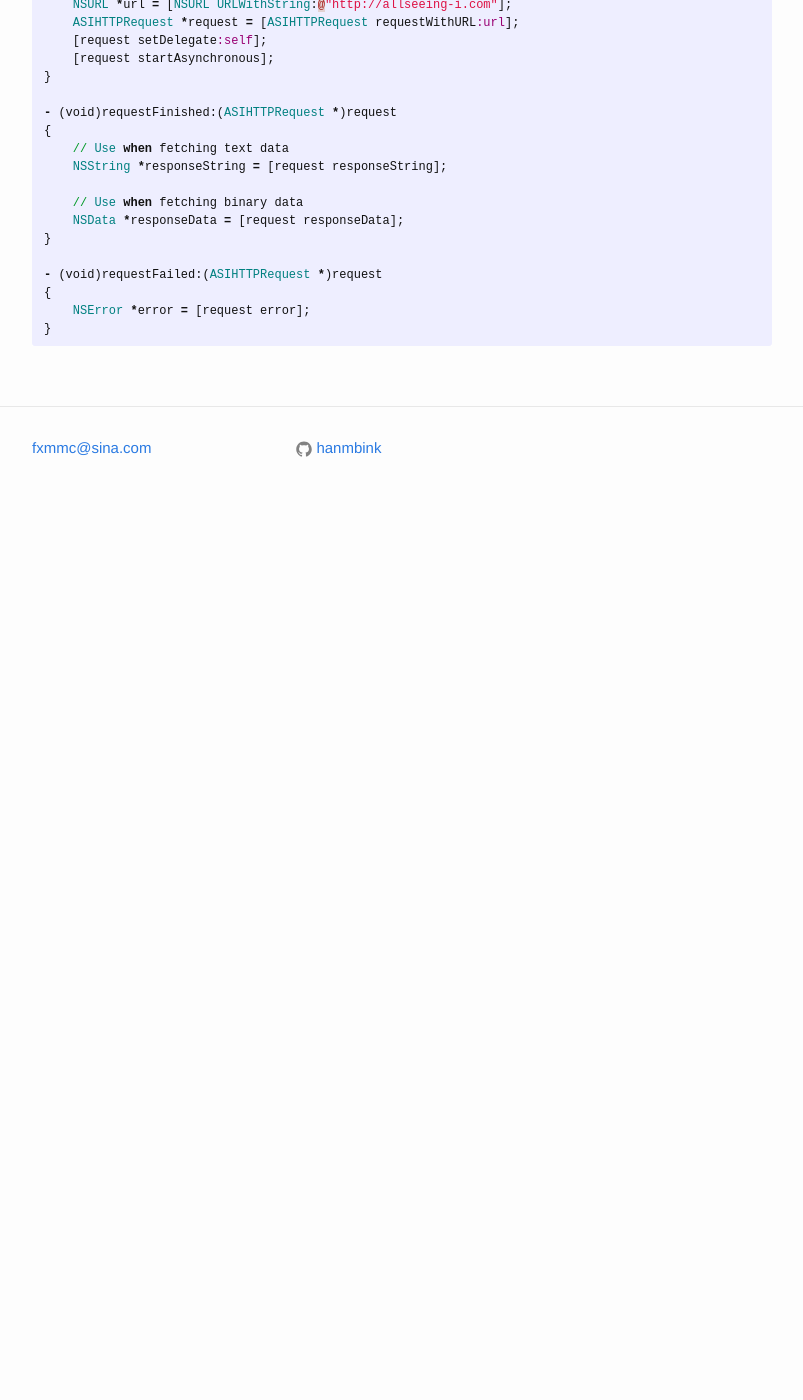
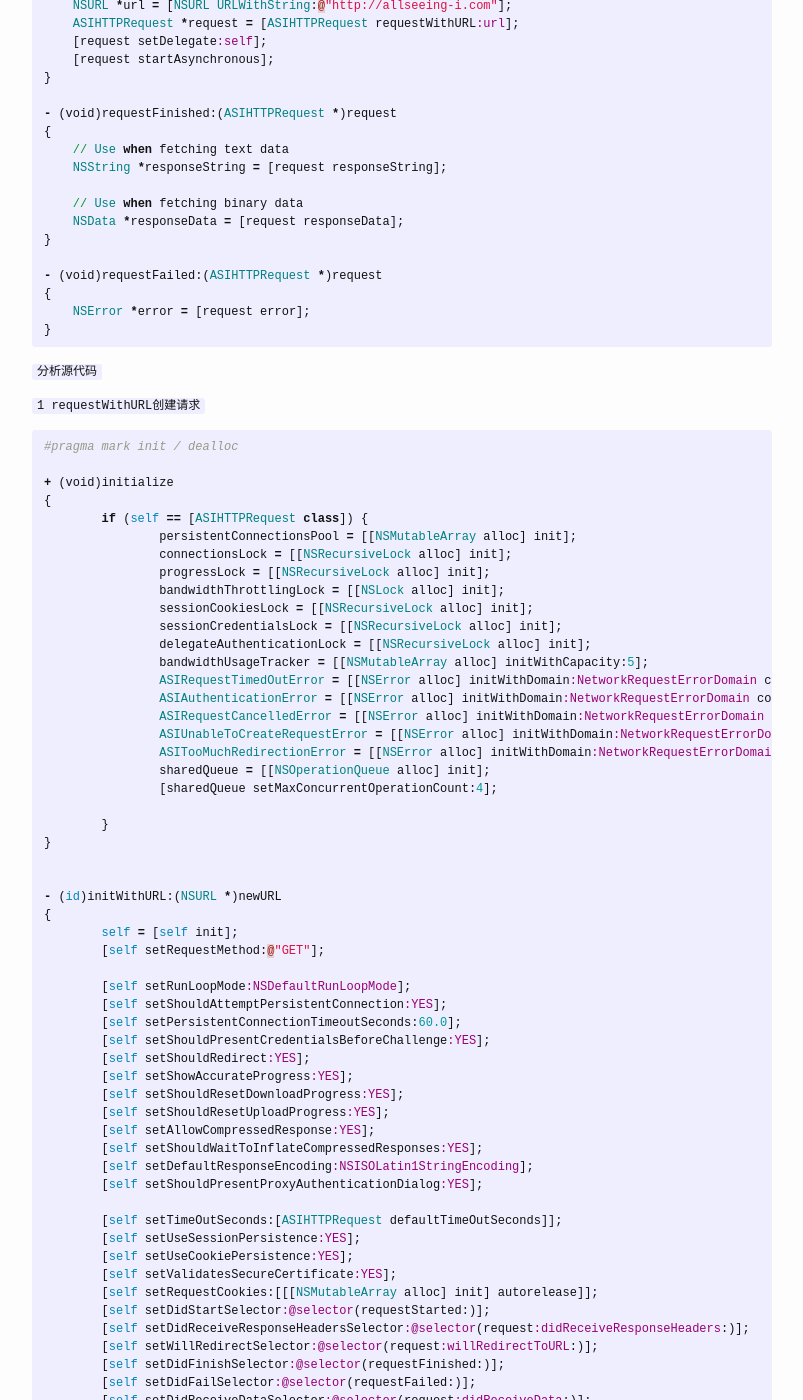
Before and after one commit to binkwang/hanmbink.github.io, a Jekyll site: the page built from _posts/2014-10-27-ASIHTTPRequest请求执行过程.markdown, in a window 1280 px wide and 1400 px high, scrolled down 270 px. Shown: the whole window, without its empty margins (238-1041 px from the left). Built offline with Jekyll 4.4.1, drawn with Linux system fonts in a browser that asks for light colours; before the commit the page ends 900 px from its top, so only the background shows below that; some of the changed text lies outside the part shown.

Commit message:
Update 2014-10-27-ASIHTTPRequest请求执行过程.markdown

```diff
--- a/_posts/2014-10-27-ASIHTTPRequest请求执行过程.markdown
+++ b/_posts/2014-10-27-ASIHTTPRequest请求执行过程.markdown
@@ -5,7 +5,7 @@ date:   2014-10-27 17:00:00
 categories: [技术,ios]
 ---
 
-ASIHTTPRequest创建异步请求
+`ASIHTTPRequest创建异步请求`
 
 {% highlight ruby %}
 - (IBAction)grabURLInBackground:(id)sender
@@ -32,26 +32,128 @@ ASIHTTPRequest创建异步请求
 {% endhighlight %}
 
 
+`分析源代码`
+
+`1 requestWithURL创建请求`
+
 {% highlight ruby %}
+#pragma mark init / dealloc
 
++ (void)initialize
+{
+	if (self == [ASIHTTPRequest class]) {
+		persistentConnectionsPool = [[NSMutableArray alloc] init];
+		connectionsLock = [[NSRecursiveLock alloc] init];
+		progressLock = [[NSRecursiveLock alloc] init];
+		bandwidthThrottlingLock = [[NSLock alloc] init];
+		sessionCookiesLock = [[NSRecursiveLock alloc] init];
+		sessionCredentialsLock = [[NSRecursiveLock alloc] init];
+		delegateAuthenticationLock = [[NSRecursiveLock alloc] init];
+		bandwidthUsageTracker = [[NSMutableArray alloc] initWithCapacity:5];
+		ASIRequestTimedOutError = [[NSError alloc] initWithDomain:NetworkRequestErrorDomain code:ASIRequestTimedOutErrorType userInfo:[NSDictionary dictionaryWithObjectsAndKeys:@"The request timed out",NSLocalizedDescriptionKey,nil]];
+		ASIAuthenticationError = [[NSError alloc] initWithDomain:NetworkRequestErrorDomain code:ASIAuthenticationErrorType userInfo:[NSDictionary dictionaryWithObjectsAndKeys:@"Authentication needed",NSLocalizedDescriptionKey,nil]];
+		ASIRequestCancelledError = [[NSError alloc] initWithDomain:NetworkRequestErrorDomain code:ASIRequestCancelledErrorType userInfo:[NSDictionary dictionaryWithObjectsAndKeys:@"The request was cancelled",NSLocalizedDescriptionKey,nil]];
+		ASIUnableToCreateRequestError = [[NSError alloc] initWithDomain:NetworkRequestErrorDomain code:ASIUnableToCreateRequestErrorType userInfo:[NSDictionary dictionaryWithObjectsAndKeys:@"Unable to create request (bad url?)",NSLocalizedDescriptionKey,nil]];
+		ASITooMuchRedirectionError = [[NSError alloc] initWithDomain:NetworkRequestErrorDomain code:ASITooMuchRedirectionErrorType userInfo:[NSDictionary dictionaryWithObjectsAndKeys:@"The request failed because it redirected too many times",NSLocalizedDescriptionKey,nil]];
+		sharedQueue = [[NSOperationQueue alloc] init];
+		[sharedQueue setMaxConcurrentOperationCount:4];
+
+	}
+}
+
+
+- (id)initWithURL:(NSURL *)newURL
+{
+	self = [self init];
+	[self setRequestMethod:@"GET"];
+
+	[self setRunLoopMode:NSDefaultRunLoopMode];
+	[self setShouldAttemptPersistentConnection:YES];
+	[self setPersistentConnectionTimeoutSeconds:60.0];
+	[self setShouldPresentCredentialsBeforeChallenge:YES];
+	[self setShouldRedirect:YES];
+	[self setShowAccurateProgress:YES];
+	[self setShouldResetDownloadProgress:YES];
+	[self setShouldResetUploadProgress:YES];
+	[self setAllowCompressedResponse:YES];
+	[self setShouldWaitToInflateCompressedResponses:YES];
+	[self setDefaultResponseEncoding:NSISOLatin1StringEncoding];
+	[self setShouldPresentProxyAuthenticationDialog:YES];
+
+	[self setTimeOutSeconds:[ASIHTTPRequest defaultTimeOutSeconds]];
+	[self setUseSessionPersistence:YES];
+	[self setUseCookiePersistence:YES];
+	[self setValidatesSecureCertificate:YES];
+	[self setRequestCookies:[[[NSMutableArray alloc] init] autorelease]];
+	[self setDidStartSelector:@selector(requestStarted:)];
+	[self setDidReceiveResponseHeadersSelector:@selector(request:didReceiveResponseHeaders:)];
+	[self setWillRedirectSelector:@selector(request:willRedirectToURL:)];
+	[self setDidFinishSelector:@selector(requestFinished:)];
+	[self setDidFailSelector:@selector(requestFailed:)];
+	[self setDidReceiveDataSelector:@selector(request:didReceiveData:)];
+	[self setURL:newURL];
+	[self setCancelledLock:[[[NSRecursiveLock alloc] init] autorelease]];
+	[self setDownloadCache:[[self class] defaultCache]];
+	return self;
+}
+
++ (id)requestWithURL:(NSURL *)newURL
+{
+	return [[[self alloc] initWithURL:newURL] autorelease];
+}
 {% endhighlight %}
 
-
+`2 发起异步请求`
 
 {% highlight ruby %}
+- (void)startAsynchronous
+{
+#if DEBUG_REQUEST_STATUS || DEBUG_THROTTLING
+ASI_DEBUG_LOG(@"[STATUS] Starting asynchronous request %@",self);
+#endif
+    [sharedQueue addOperation:self];
+}
 
+- (void)handleStreamComplete
+{
+    //省略很多
+    [self requestFinished];
+    //省略很多
+}
+// Subclasses might override this method to process the result in the same thread
+// If you do this, don't forget to call [super requestFinished] to let the queue / delegate know we're done
+- (void)requestFinished
+{
+#if DEBUG_REQUEST_STATUS || DEBUG_THROTTLING
+	ASI_DEBUG_LOG(@"[STATUS] Request finished: %@",self);
+#endif
+	if ([self error] || [self mainRequest]) {
+		return;
+	}
+	if ([self isPACFileRequest]) {
+		[self reportFinished];
+	} else {
+		[self performSelectorOnMainThread:@selector(reportFinished) withObject:nil waitUntilDone:[NSThread isMainThread]];
+	}
+}
+
+/* ALWAYS CALLED ON MAIN THREAD! */
+- (void)reportFinished
+{
+	if (delegate && [delegate respondsToSelector:didFinishSelector]) {
+		[delegate performSelector:didFinishSelector withObject:self];
+	}
+
+	#if NS_BLOCKS_AVAILABLE
+	if(completionBlock){
+		completionBlock();
+	}
+	#endif
+
+	if (queue && [queue respondsToSelector:@selector(requestFinished:)]) {
+		[queue performSelector:@selector(requestFinished:) withObject:self];
+	}
+}
 {% endhighlight %}
 
-
-
-
-{% highlight ruby %}
-
-{% endhighlight %}
-
-
-
-
-{% highlight ruby %}
-
-{% endhighlight %}
+未完待续..
```
